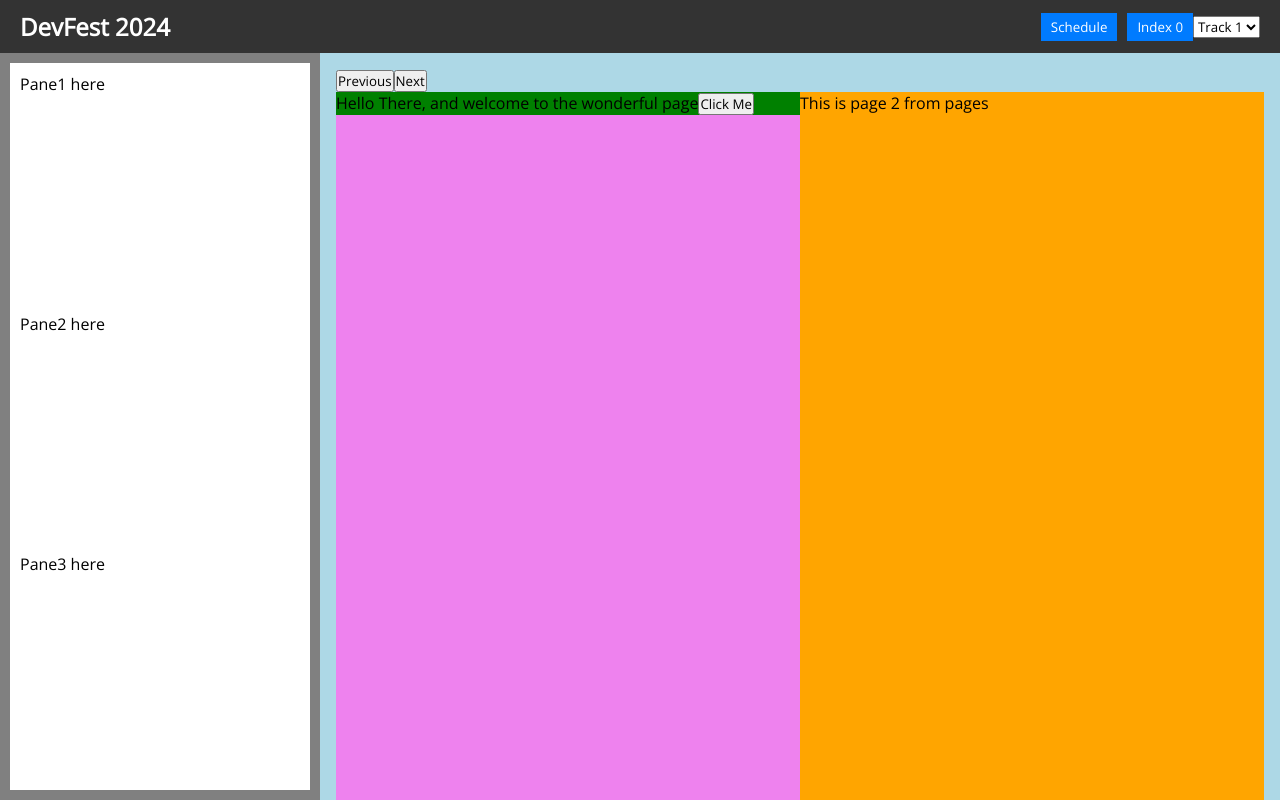
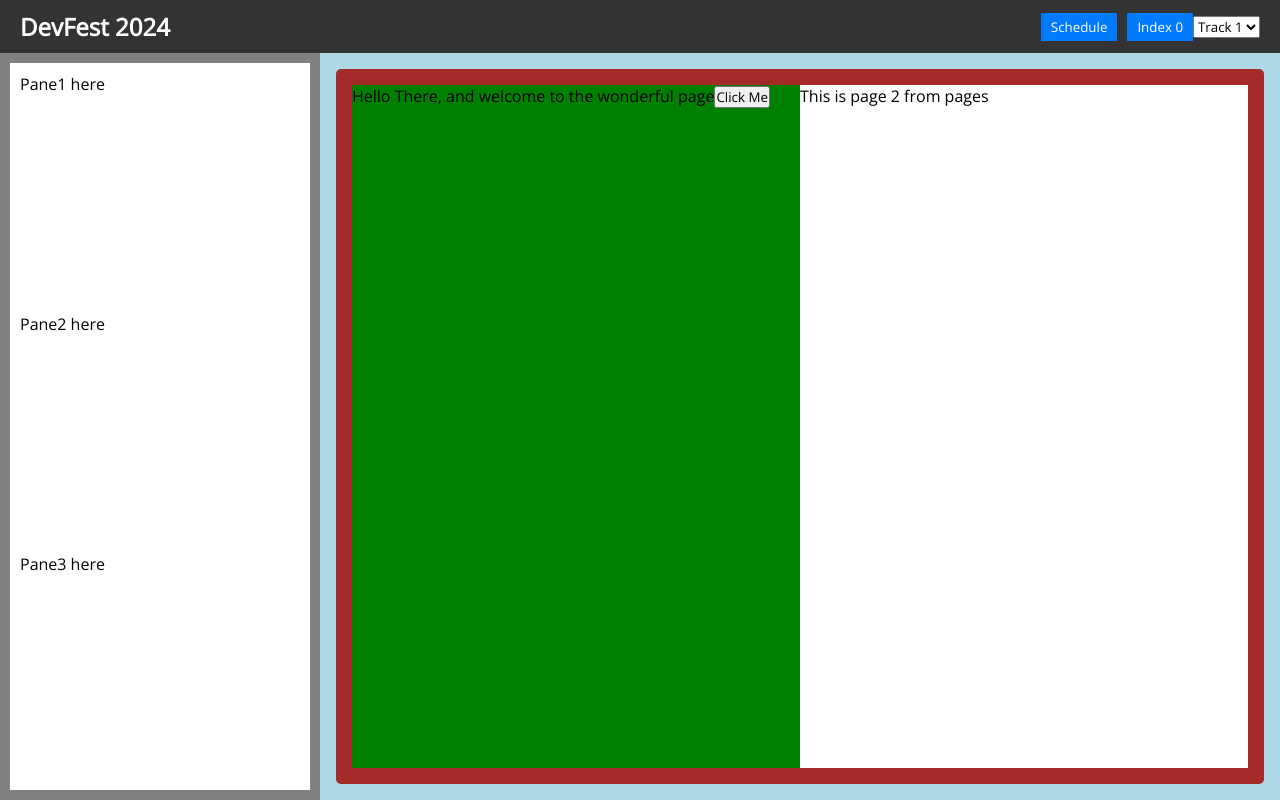
Before and after one commit to adicu/devfest-2024, a Next.js app: page / in a window 1280 px wide. Built offline with nearby package versions, Linux system fonts and the light colour scheme.

Commit message:
Flipping by clicking now works

```diff
--- a/src/components/book-components/Page.jsx
+++ b/src/components/book-components/Page.jsx
@@ -1,5 +1,29 @@
+import styled from "@emotion/styled";
+
+const colorPage = "white";
+
 const Page = (props) => {
-  return <div>{props.children}</div>;
+  const Container = styled.div`
+    background-color: ${colorPage};
+    height: 100%;
+    width: 100%;
+  `;
+
+  function divClicked() {
+    console.log("Page " + props.pageNumber + " clicked");
+
+    if (props.left == true) {
+      if (props.pageNumber > 1) {
+        props.updatePage(props.pageNumber - 1);
+      }
+    } else {
+      if (props.pageNumber < props.maxPage) {
+        props.updatePage(props.pageNumber + 1);
+      }
+    }
+  }
+
+  return <Container onClick={divClicked}>{props.children}</Container>;
 };
 
 export default Page;
--- a/src/components/book-components/PageFlipApp.jsx
+++ b/src/components/book-components/PageFlipApp.jsx
@@ -10,6 +10,7 @@ import Page from "./Page";
 
 const colorBook = "brown";
 const colorSpine = "black";
+const delay = 200;
 
 const Container = styled.div`
   height: 100%;
@@ -25,49 +26,57 @@ const Book = styled.div`
   height: 100%;
   width: 100%;
 
-  border-radius: 3px;
+  border-radius: 5px;
 `;
 
-const PageDiv = styled.div`
-  background-color: yellow;
-`;
+// const PageDiv = styled.div`
+//   background-color: yellow;
+// `;
 
 export const LeftPage = styled.div`
   height: 100%;
-  background-color: violet;
   width: 50%;
   position: absolute;
   left: 0;
+
+  padding-top: 1em;
+  padding-bottom: 1em;
+
+  padding-left: 1em;
 `;
 
 export const RightPage = styled.div`
   height: 100%;
-  background-color: orange;
   width: 50%;
   position: absolute;
   left: 50%;
+
+  padding-top: 1em;
+  padding-bottom: 1em;
+
+  padding-right: 1em;
 `;
 
 const useStyles = createUseStyles({
   pageleftEnter: {
-    zIndex: ({ forward }) => (forward ? 105 : 105),
+    zIndex: ({ forward }) => (forward ? 105 : 102),
     transformOrigin: ({ forward }) =>
-      forward ? "right center" : "left center",
+      forward ? "right center" : "right center",
     transform: ({ forward }) =>
       forward
         ? "perspective(1200px) rotateY(90deg)"
-        : "perspective(1200px) rotateY(90deg)",
+        : "perspective(1200px) rotateY(0deg)",
   },
   pageleftEnterActive: {
     transform: ({ forward }) =>
       forward
         ? "perspective(1200px) rotateY(0deg)"
         : "perspective(1200px) rotateY(0deg)",
-    transition: "all 1000ms ease-in-out",
-    transitionDelay: ({ forward }) => (forward ? "1000ms" : "0ms"),
+    transition: `all ${delay}ms ease-in-out`,
+    transitionDelay: ({ forward }) => (forward ? `${delay}ms` : "0ms"),
   },
   pageleftExit: {
-    zIndex: ({ forward }) => (forward ? 102 : 102),
+    zIndex: ({ forward }) => (forward ? 102 : 105),
     transformOrigin: ({ forward }) =>
       forward ? "left center" : "right center",
     transform: ({ forward }) =>
@@ -79,26 +88,27 @@ const useStyles = createUseStyles({
     transform: ({ forward }) =>
       forward
         ? "perspective(1200px) rotateY(0deg)"
-        : "perspective(1200px) rotateY(0deg)",
-    transition: "all 1000ms ease-in-out",
+        : "perspective(1200px) rotateY(90deg)",
+    transition: `all ${delay}ms ease-in-out`,
   },
   pagerightEnter: {
-    zIndex: ({ forward }) => (forward ? 103 : 103),
+    zIndex: ({ forward }) => (forward ? 103 : 104),
     transformOrigin: ({ forward }) => (forward ? "left center" : "left center"),
     transform: ({ forward }) =>
       forward
         ? "perspective(1200px) rotateY(0deg)"
-        : "perspective(1200px) rotateY(0deg)",
+        : "perspective(1200px) rotateY(-90deg)",
   },
   pagerightEnterActive: {
     transform: ({ forward }) =>
       forward
         ? "perspective(1200px) rotateY(0deg)"
         : "perspective(1200px) rotateY(0deg)",
-    transition: "all 1000ms ease-in-out",
+    transition: `all ${delay}ms ease-in-out`,
+    transitionDelay: ({ forward }) => (forward ? `0ms` : `${delay}ms`),
   },
   pagerightExit: {
-    zIndex: ({ forward }) => (forward ? 104 : 104),
+    zIndex: ({ forward }) => (forward ? 104 : 103),
     transformOrigin: ({ forward }) => (forward ? "left center" : "left center"),
     transform: ({ forward }) =>
       forward
@@ -109,15 +119,25 @@ const useStyles = createUseStyles({
     transform: ({ forward }) =>
       forward
         ? "perspective(1200px) rotateY(-90deg)"
-        : "perspective(1200px) rotateY(-90deg)",
-    transition: "all 1000ms ease-in-out",
+        : "perspective(1200px) rotateY(0deg)",
+    transition: `all ${delay}ms ease-in-out`,
   },
 });
 
 const PageFlipApp = (props) => {
-  // useEffect(() => {
-  //   setCurrentPage(props.parentPage);
-  // }, [props.parentPage]);
+  useEffect(() => {
+    setCurrentPage(props.parentPage);
+
+    console.log("Parent Page " + props.parentPage);
+
+    console.log("CURRENT Page " + currentPage);
+
+    if (props.previousPage < props.parentPage) {
+      setForward(true);
+    } else {
+      setForward(false);
+    }
+  }, [props.parentPage]);
 
   const [currentPage, setCurrentPage] = useState(props.previousPage);
 
@@ -125,27 +145,27 @@ const PageFlipApp = (props) => {
 
   const classes = useStyles({ forward });
 
-  function nextPage() {
-    setForward(true);
-    setCurrentPage(currentPage + 1);
-  }
+  // function nextPage() {
+  //   setForward(true);
+  //   setCurrentPage(currentPage + 1);
+  // }
 
-  function lastPage() {
-    setForward(false);
-    setCurrentPage(currentPage - 1);
-  }
+  // function lastPage() {
+  //   setForward(false);
+  //   setCurrentPage(currentPage - 1);
+  // }
 
   return (
     <>
       <Container>
-        <button onClick={lastPage}>Previous</button>
-        <button onClick={nextPage}>Next</button>
+        {/* <button onClick={lastPage}>Previous</button>
+        <button onClick={nextPage}>Next</button> */}
 
         <Book>
           <TransitionGroup>
             <CSSTransition
               key={currentPage + pages.length}
-              timeout={2000}
+              timeout={delay * 2}
               classNames={{
                 enter: classes.pageleftEnter,
                 enterActive: classes.pageleftEnterActive,
@@ -154,13 +174,20 @@ const PageFlipApp = (props) => {
               }}
             >
               <LeftPage>
-                <Page> {pages[currentPage - 1][0]}</Page>
+                <Page
+                  updatePage={props.updatePage}
+                  maxPage={pages.length}
+                  pageNumber={currentPage}
+                  left={true}
+                >
+                  {pages[currentPage - 1][0]}
+                </Page>
               </LeftPage>
             </CSSTransition>
 
             <CSSTransition
               key={currentPage}
-              timeout={2000}
+              timeout={delay * 2}
               classNames={{
                 enter: classes.pagerightEnter,
                 enterActive: classes.pagerightEnterActive,
@@ -169,7 +196,14 @@ const PageFlipApp = (props) => {
               }}
             >
               <RightPage>
-                <Page> {pages[currentPage - 1][1]}</Page>
+                <Page
+                  updatePage={props.updatePage}
+                  maxPage={pages.length}
+                  pageNumber={currentPage}
+                  left={false}
+                >
+                  {pages[currentPage - 1][1]}
+                </Page>
               </RightPage>
             </CSSTransition>
           </TransitionGroup>
--- a/src/styles/globals.css
+++ b/src/styles/globals.css
@@ -23,4 +23,5 @@ html,
 body {
   max-width: 100vw;
   overflow-x: hidden;
+  overflow-y: hidden;
 }
```
Also changed, not shown: src/styles/transitions.css (deleted, +0 -55 lines).
